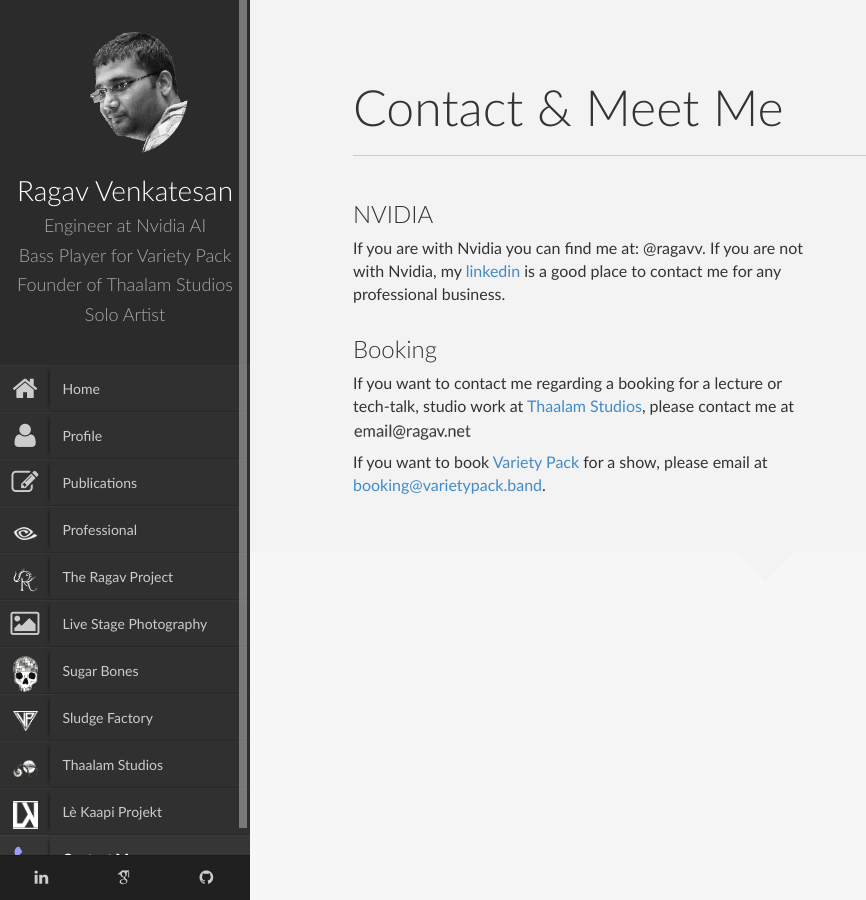
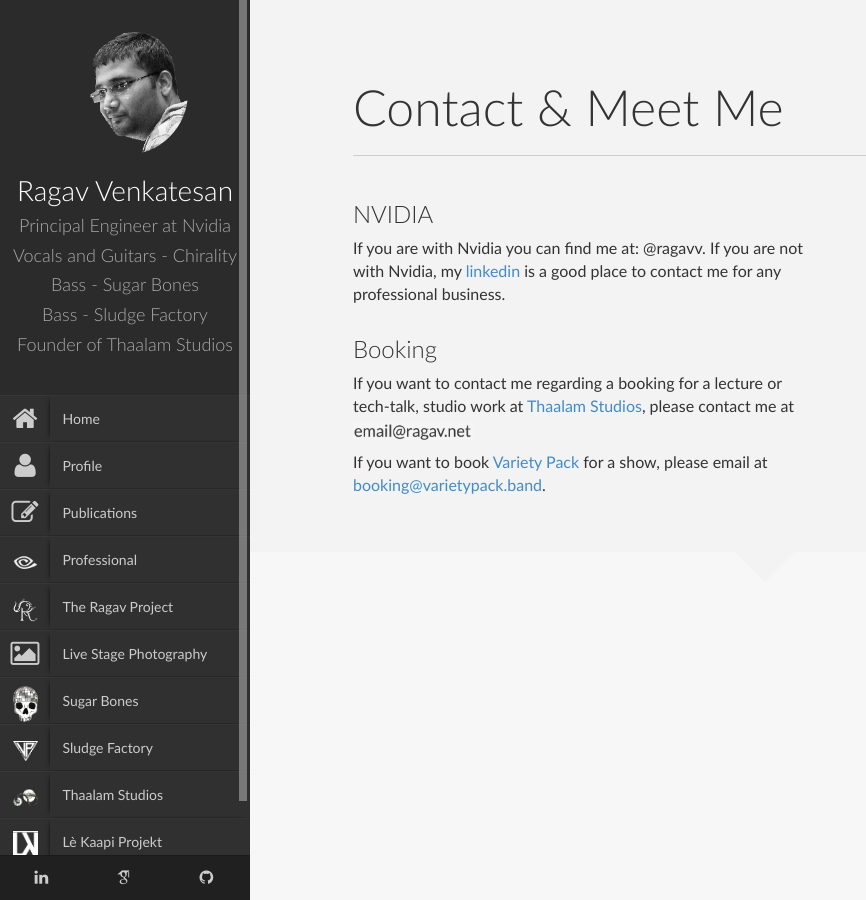
Before and after one commit to ragavvenkatesan/ragavvenkatesan.github.io, a Jekyll site: the page built from contact.html, in a window 1280 px wide. Shown: the whole page, without its empty margins (0-866 px from the left). Built offline with Jekyll 4.4.1, drawn with Linux system fonts in a browser that asks for light colours; nearby versions of some CDN libraries.

Commit message:
update new band name

```diff
--- a/_includes/sidebar.html
+++ b/_includes/sidebar.html
@@ -9,10 +9,11 @@
           </div>
           <div class="title">
             <h2>Ragav Venkatesan</h2>
-            <h3>Engineer at Nvidia AI</h3>
-            <h3>Bass Player for Variety Pack</h3>
+            <h3>Principal Engineer at Nvidia</h3>
+            <h3>Vocals and Guitars - Chirality</h3>
+            <h3>Bass - Sugar Bones</h3>
+            <h3>Bass - Sludge Factory</h3>
             <h3>Founder of Thaalam Studios</h3>
-            <h3>Solo Artist</h3>
           </div>
         </div>
         <ul id="navigation">
--- a/index.html
+++ b/index.html
@@ -11,7 +11,7 @@
         <div class="col-sm-7">
           <h3 class="title">Ragav Venkatesan</h3>
 
-          <p>Senior Software Engineer at Nvidia AI working on generative AI models for Nvidia Maxine and Nvidia
+          <p>Principal Engineer at Nvidia AI working on generative AI models for Nvidia Maxine and Nvidia
             Broadcast and other computer vision products at Nvidia.
             Previously, an Applied Scientist at Amazon Alexa AI, AWS AI Labs, Research Scientist at AWS Sagemaker and
             Researcher Intern at Intel.
```
